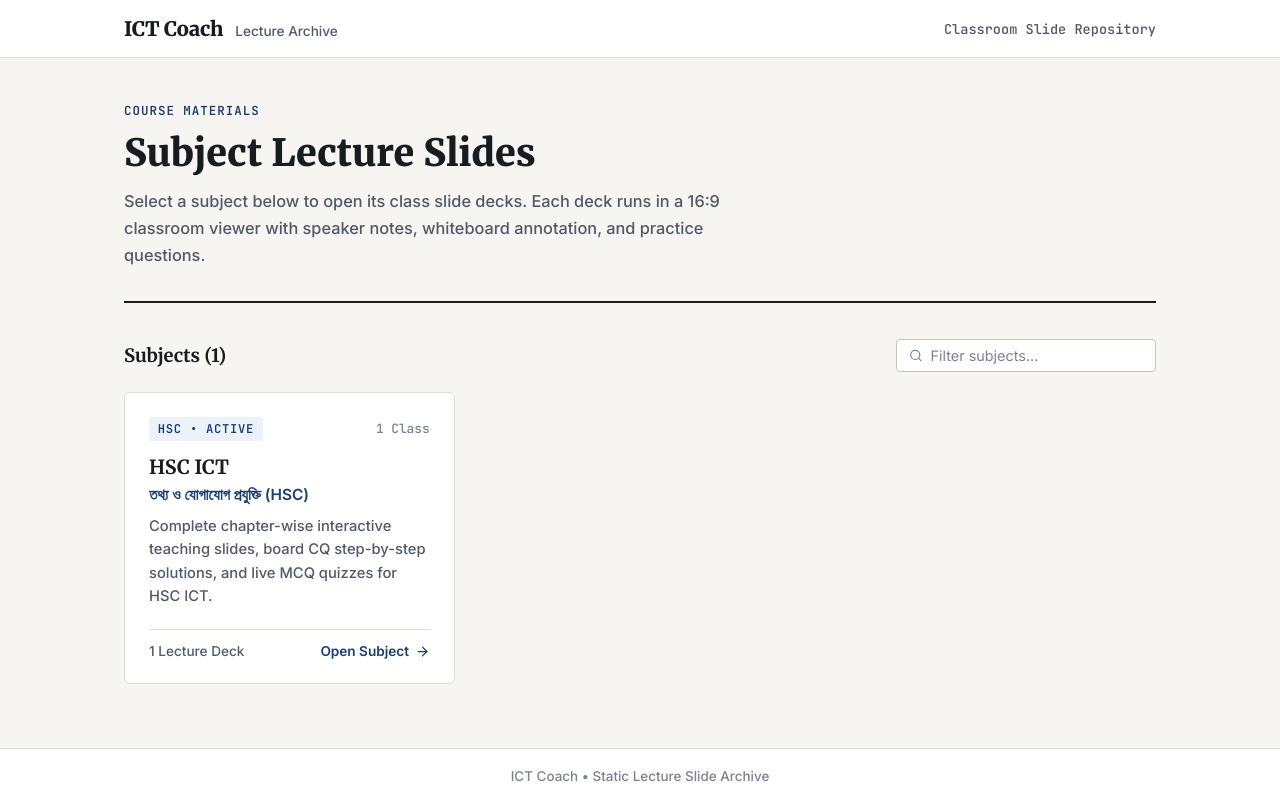
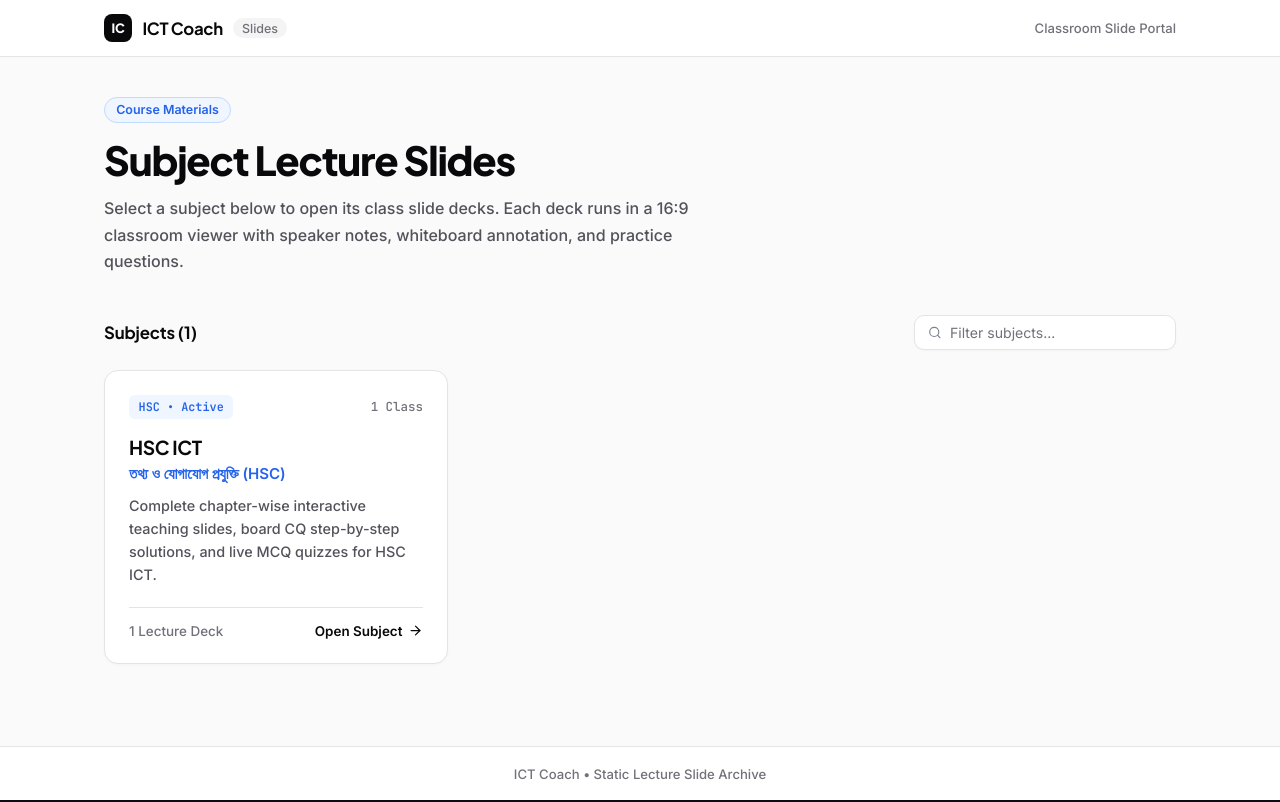
Before and after one commit to mdsayedmaruf/ictcoach, a React (Vite) app: page / in a window 1280 px wide. Built offline with nearby package versions, Linux system fonts and the light colour scheme.

Commit message:
Apply clean modern UI theme to portal

```diff
--- a/index.html
+++ b/index.html
@@ -6,12 +6,12 @@
     <title>ICT Coach — Lecture Slides</title>
     <meta
       name="description"
-      content="Subject-wise classroom lecture slides for HSC ICT."
+      content="Subject-wise interactive classroom lecture slides for HSC ICT."
     />
     <link rel="preconnect" href="https://fonts.googleapis.com" />
     <link rel="preconnect" href="https://fonts.gstatic.com" crossorigin />
     <link
-      href="https://fonts.googleapis.com/css2?family=Hind+Siliguri:wght@400;500;600;700&family=Inter:wght@400;500;600;700&family=JetBrains+Mono:wght@400;500;600&family=Merriweather:wght@700;900&display=swap"
+      href="https://fonts.googleapis.com/css2?family=Hind+Siliguri:wght@400;500;600;700&family=Inter:wght@400;500;600;700&family=JetBrains+Mono:wght@400;500;600&family=Plus+Jakarta+Sans:wght@600;700;800&display=swap"
       rel="stylesheet"
     />
   </head>
--- a/src/components/Navbar.tsx
+++ b/src/components/Navbar.tsx
@@ -5,11 +5,12 @@ export function Navbar() {
     <header className="portal-nav">
       <div className="portal-nav-inner">
         <Link to="/" className="portal-brand">
+          <span className="portal-brand-mark">IC</span>
           <span className="portal-brand-name">ICT Coach</span>
-          <span className="portal-brand-sub">Lecture Archive</span>
+          <span className="portal-brand-sub">Slides</span>
         </Link>
 
-        <div className="portal-nav-meta">Classroom Slide Repository</div>
+        <div className="portal-nav-meta">Classroom Slide Portal</div>
       </div>
     </header>
   );
--- a/src/styles/portal.css
+++ b/src/styles/portal.css
@@ -1,42 +1,48 @@
 /* ==========================================================================
-   ICT Coach Portal — Classic Academic & Editorial Theme
+   ICT Coach Portal — Clean Modern Product Theme
    ========================================================================== */
 
 :root {
-  --paper-bg: #f6f5f1;
-  --paper-surface: #ffffff;
-  --paper-muted: #eeece6;
-  --ink-primary: #181b20;
-  --ink-secondary: #525866;
-  --ink-tertiary: #7a818f;
-  --rule-color: #dfddd5;
-  --rule-strong: #c8c4b8;
-  --navy-accent: #1c3d6e;
-  --navy-hover: #132b4f;
-  --font-serif: 'Merriweather', Georgia, 'Hind Siliguri', serif;
+  --bg-page: #fafafa;
+  --bg-surface: #ffffff;
+  --bg-subtle: #f4f4f5;
+  --ink-primary: #09090b;
+  --ink-secondary: #52525b;
+  --ink-muted: #71717a;
+  --border-subtle: #e4e4e7;
+  --border-hover: #d4d4d8;
+  --accent-primary: #2563eb;
+  --accent-soft: #eff6ff;
+  --accent-border: #bfdbfe;
+  --font-display: 'Plus Jakarta Sans', 'Inter', 'Hind Siliguri', sans-serif;
   --font-sans: 'Inter', 'Hind Siliguri', -apple-system, BlinkMacSystemFont, sans-serif;
-  --font-mono-classic: 'JetBrains Mono', monospace;
+  --font-mono-ui: 'JetBrains Mono', monospace;
 }
 
 .portal-shell {
   min-height: 100vh;
   display: flex;
   flex-direction: column;
-  background-color: var(--paper-bg);
+  background-color: var(--bg-page);
   color: var(--ink-primary);
   font-family: var(--font-sans);
 }
 
-/* Top Navigation */
+/* Sticky Modern Topbar */
 .portal-nav {
-  background-color: var(--paper-surface);
-  border-bottom: 1px solid var(--rule-color);
+  position: sticky;
+  top: 0;
+  z-index: 40;
+  background: rgba(255, 255, 255, 0.85);
+  backdrop-filter: blur(12px);
+  -webkit-backdrop-filter: blur(12px);
+  border-bottom: 1px solid var(--border-subtle);
 }
 
 .portal-nav-inner {
-  max-width: 1080px;
+  max-width: 1120px;
   margin: 0 auto;
-  padding: 1rem 1.5rem;
+  padding: 0.875rem 1.5rem;
   display: flex;
   align-items: center;
   justify-content: space-between;
@@ -45,71 +51,91 @@
 
 .portal-brand {
   display: flex;
-  align-items: baseline;
-  gap: 0.75rem;
+  align-items: center;
+  gap: 0.65rem;
   text-decoration: none;
   color: var(--ink-primary);
 }
 
+.portal-brand-mark {
+  width: 28px;
+  height: 28px;
+  border-radius: 8px;
+  background: var(--ink-primary);
+  color: #ffffff;
+  display: grid;
+  place-items: center;
+  font-family: var(--font-display);
+  font-size: 0.8rem;
+  font-weight: 800;
+  letter-spacing: -0.02em;
+}
+
 .portal-brand-name {
-  font-family: var(--font-serif);
-  font-weight: 900;
-  font-size: 1.25rem;
-  letter-spacing: -0.01em;
+  font-family: var(--font-display);
+  font-weight: 700;
+  font-size: 1.05rem;
+  letter-spacing: -0.02em;
   color: var(--ink-primary);
 }
 
 .portal-brand-sub {
-  font-size: 0.85rem;
-  color: var(--ink-secondary);
+  font-size: 0.78rem;
+  color: var(--ink-muted);
+  background: var(--bg-subtle);
+  padding: 0.18rem 0.55rem;
+  border-radius: 999px;
   font-weight: 500;
 }
 
 .portal-nav-meta {
-  font-size: 0.85rem;
-  color: var(--ink-secondary);
-  font-family: var(--font-mono-classic);
+  font-size: 0.82rem;
+  color: var(--ink-muted);
+  font-weight: 500;
 }
 
-/* Main Container */
+/* Main Layout */
 .portal-main {
   flex: 1;
-  max-width: 1080px;
+  max-width: 1120px;
   width: 100%;
   margin: 0 auto;
-  padding: 2.75rem 1.5rem 4rem;
+  padding: 2.5rem 1.5rem 4rem;
 }
 
-/* Editorial Header */
+/* Modern Hero Header */
 .portal-header {
-  padding-bottom: 2rem;
-  margin-bottom: 2.25rem;
-  border-bottom: 2px solid var(--ink-primary);
+  margin-bottom: 2.5rem;
 }
 
 .portal-kicker {
-  font-family: var(--font-mono-classic);
+  display: inline-flex;
+  align-items: center;
+  gap: 0.4rem;
   font-size: 0.78rem;
   font-weight: 600;
-  text-transform: uppercase;
-  letter-spacing: 0.08em;
-  color: var(--navy-accent);
-  margin-bottom: 0.65rem;
+  color: var(--accent-primary);
+  background: var(--accent-soft);
+  border: 1px solid var(--accent-border);
+  padding: 0.28rem 0.7rem;
+  border-radius: 999px;
+  margin-bottom: 0.9rem;
 }
 
 .portal-header h1 {
-  font-family: var(--font-serif);
-  font-size: clamp(1.75rem, 3vw, 2.35rem);
-  font-weight: 900;
-  line-height: 1.25;
+  font-family: var(--font-display);
+  font-size: clamp(1.85rem, 3.4vw, 2.5rem);
+  font-weight: 800;
+  letter-spacing: -0.03em;
+  line-height: 1.15;
   color: var(--ink-primary);
   margin-bottom: 0.75rem;
 }
 
 .portal-header p {
   color: var(--ink-secondary);
-  font-size: 1.02rem;
-  max-width: 660px;
+  font-size: 1rem;
+  max-width: 620px;
   line-height: 1.65;
 }
 
@@ -124,9 +150,10 @@
 }
 
 .portal-section-title {
-  font-family: var(--font-serif);
-  font-size: 1.15rem;
+  font-family: var(--font-display);
+  font-size: 1.05rem;
   font-weight: 700;
+  letter-spacing: -0.01em;
   color: var(--ink-primary);
 }
 
@@ -134,15 +161,18 @@
   display: flex;
   align-items: center;
   gap: 0.5rem;
-  background: var(--paper-surface);
-  border: 1px solid var(--rule-strong);
-  border-radius: 4px;
-  padding: 0.45rem 0.75rem;
-  min-width: 240px;
+  background: var(--bg-surface);
+  border: 1px solid var(--border-subtle);
+  border-radius: 10px;
+  padding: 0.5rem 0.85rem;
+  min-width: 250px;
+  box-shadow: 0 1px 2px rgba(0, 0, 0, 0.03);
+  transition: border-color 0.15s ease, box-shadow 0.15s ease;
 }
 
 .portal-search:focus-within {
-  border-color: var(--navy-accent);
+  border-color: var(--accent-primary);
+  box-shadow: 0 0 0 3px rgba(37, 99, 235, 0.12);
 }
 
 .portal-search input {
@@ -150,19 +180,19 @@
   border: none;
   outline: none;
   color: var(--ink-primary);
-  font-size: 0.9rem;
+  font-size: 0.88rem;
   width: 100%;
   font-family: inherit;
 }
 
 .portal-search input::placeholder {
-  color: var(--ink-tertiary);
+  color: var(--ink-muted);
 }
 
-/* Grid & Cards */
+/* Cards */
 .portal-grid {
   display: grid;
-  grid-template-columns: repeat(auto-fill, minmax(320px, 1fr));
+  grid-template-columns: repeat(auto-fill, minmax(330px, 1fr));
   gap: 1.25rem;
 }
 
@@ -171,20 +201,22 @@
   display: flex;
   flex-direction: column;
   justify-content: space-between;
-  gap: 1.25rem;
+  gap: 1.35rem;
   padding: 1.5rem;
-  border-radius: 6px;
-  background: var(--paper-surface);
-  border: 1px solid var(--rule-color);
+  border-radius: 14px;
+  background: var(--bg-surface);
+  border: 1px solid var(--border-subtle);
   text-decoration: none;
   color: inherit;
-  transition: border-color 0.16s ease, box-shadow 0.16s ease;
+  box-shadow: 0 1px 3px rgba(0, 0, 0, 0.03);
+  transition: transform 0.18s ease, border-color 0.18s ease, box-shadow 0.18s ease;
 }
 
 .subject-card:hover,
 .class-card:hover {
-  border-color: var(--navy-accent);
-  box-shadow: 0 4px 14px rgba(24, 27, 32, 0.06);
+  transform: translateY(-2px);
+  border-color: var(--border-hover);
+  box-shadow: 0 10px 25px -5px rgba(0, 0, 0, 0.06), 0 4px 10px -6px rgba(0, 0, 0, 0.04);
 }
 
 .card-meta-row {
@@ -192,46 +224,45 @@
   align-items: center;
   justify-content: space-between;
   gap: 0.75rem;
-  margin-bottom: 0.85rem;
+  margin-bottom: 1rem;
 }
 
 .card-code {
-  font-family: var(--font-mono-classic);
-  font-size: 0.76rem;
+  font-family: var(--font-mono-ui);
+  font-size: 0.74rem;
   font-weight: 600;
-  text-transform: uppercase;
-  letter-spacing: 0.06em;
-  color: var(--navy-accent);
-  background: #edf2f8;
-  padding: 0.22rem 0.55rem;
-  border-radius: 3px;
+  color: var(--accent-primary);
+  background: var(--accent-soft);
+  padding: 0.25rem 0.6rem;
+  border-radius: 6px;
 }
 
 .card-count {
-  font-family: var(--font-mono-classic);
-  font-size: 0.8rem;
-  color: var(--ink-tertiary);
+  font-family: var(--font-mono-ui);
+  font-size: 0.78rem;
+  color: var(--ink-muted);
 }
 
 .card-title {
-  font-family: var(--font-serif);
-  font-size: 1.22rem;
+  font-family: var(--font-display);
+  font-size: 1.2rem;
   font-weight: 700;
+  letter-spacing: -0.02em;
   color: var(--ink-primary);
   margin-bottom: 0.3rem;
-  line-height: 1.35;
+  line-height: 1.3;
 }
 
 .card-subtitle-bn {
-  font-size: 0.96rem;
-  color: var(--navy-accent);
+  font-size: 0.94rem;
+  color: var(--accent-primary);
   font-weight: 600;
   margin-bottom: 0.65rem;
 }
 
 .card-desc {
   color: var(--ink-secondary);
-  font-size: 0.92rem;
+  font-size: 0.9rem;
   line-height: 1.6;
 }
 
@@ -243,11 +274,11 @@
 }
 
 .card-tag {
-  font-size: 0.76rem;
-  padding: 0.18rem 0.5rem;
-  border-radius: 3px;
-  background: var(--paper-bg);
-  border: 1px solid var(--rule-color);
+  font-size: 0.75rem;
+  font-weight: 500;
+  padding: 0.22rem 0.58rem;
+  border-radius: 6px;
+  background: var(--bg-subtle);
   color: var(--ink-secondary);
 }
 
@@ -255,18 +286,24 @@
   display: flex;
   align-items: center;
   justify-content: space-between;
-  padding-top: 0.85rem;
-  border-top: 1px solid var(--rule-color);
-  font-size: 0.85rem;
-  color: var(--ink-secondary);
+  padding-top: 0.9rem;
+  border-top: 1px solid var(--border-subtle);
+  font-size: 0.84rem;
+  color: var(--ink-muted);
 }
 
 .card-cta {
   display: inline-flex;
   align-items: center;
   gap: 0.35rem;
-  color: var(--navy-accent);
+  color: var(--ink-primary);
   font-weight: 600;
+  transition: color 0.15s ease;
+}
+
+.subject-card:hover .card-cta,
+.class-card:hover .card-cta {
+  color: var(--accent-primary);
 }
 
 /* Breadcrumb */
@@ -276,33 +313,38 @@
   gap: 0.45rem;
   color: var(--ink-secondary);
   text-decoration: none;
-  font-size: 0.9rem;
+  font-size: 0.86rem;
   font-weight: 500;
   margin-bottom: 1.5rem;
+  padding: 0.35rem 0.65rem;
+  border-radius: 8px;
+  background: var(--bg-surface);
+  border: 1px solid var(--border-subtle);
+  transition: border-color 0.15s ease, color 0.15s ease;
 }
 
 .breadcrumb:hover {
-  color: var(--navy-accent);
-  text-decoration: underline;
+  color: var(--ink-primary);
+  border-color: var(--border-hover);
 }
 
 /* Empty State & Footer */
 .empty-state {
   padding: 2.5rem 1.5rem;
   text-align: center;
-  border-radius: 6px;
-  background: var(--paper-surface);
-  border: 1px solid var(--rule-color);
+  border-radius: 14px;
+  background: var(--bg-surface);
+  border: 1px solid var(--border-subtle);
   color: var(--ink-secondary);
 }
 
 .portal-footer {
-  border-top: 1px solid var(--rule-color);
-  background: var(--paper-surface);
+  border-top: 1px solid var(--border-subtle);
+  background: var(--bg-surface);
   padding: 1.15rem 1.5rem;
   text-align: center;
-  font-size: 0.84rem;
-  color: var(--ink-tertiary);
+  font-size: 0.82rem;
+  color: var(--ink-muted);
 }
 
 /* Back link inside slide player */
@@ -311,10 +353,10 @@
   align-items: center;
   gap: 0.35rem;
   padding: 0.36rem 0.68rem;
-  border-radius: 4px;
+  border-radius: 6px;
   background: rgba(255, 255, 255, 0.08);
-  border: 1px solid rgba(255, 255, 255, 0.16);
-  color: #f0f3f8;
+  border: 1px solid rgba(255, 255, 255, 0.14);
+  color: #f4f4f5;
   text-decoration: none;
   font-size: 0.82rem;
   font-weight: 600;
```
